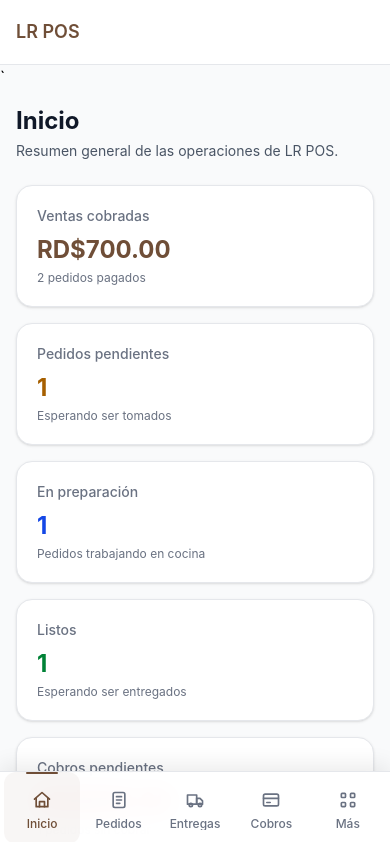
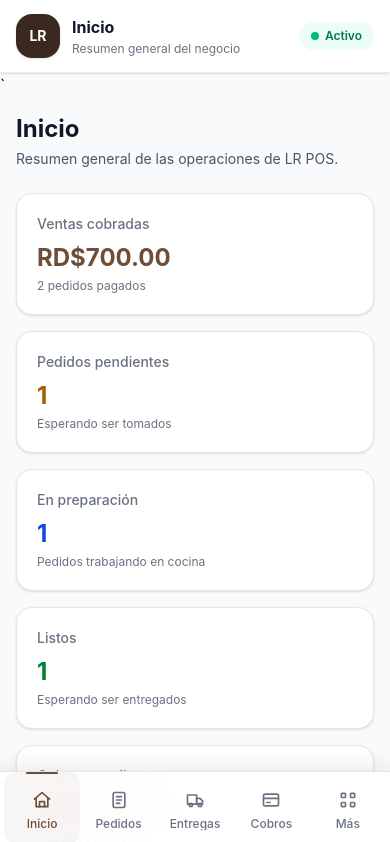
Before and after one commit to lixandro96/lr-pos, a React (Vite) app: page / in a window 390 px wide. Shown: the top 842 px of the page. Built offline with nearby package versions, Linux system fonts and the light colour scheme.

Commit message:
modified

```diff
--- a/src/components/layout/AppHeader.jsx
+++ b/src/components/layout/AppHeader.jsx
@@ -1,17 +1,129 @@
+import { useLocation } from "react-router-dom";
+
+const pageMetaByPath = {
+  "/": {
+    title: "Inicio",
+    description: "Resumen general del negocio",
+  },
+  "/orders": {
+    title: "Pedidos",
+    description: "Crea y confirma nuevos pedidos",
+  },
+  "/kitchen": {
+    title: "Cocina",
+    description: "Pedidos pendientes y en preparación",
+  },
+  "/deliveries": {
+    title: "Entregas",
+    description: "Pedidos listos para despachar",
+  },
+  "/payments": {
+    title: "Cobros",
+    description: "Pedidos pendientes de pago",
+  },
+  "/more": {
+    title: "Más",
+    description: "Opciones y administración",
+  },
+  "/products": {
+    title: "Productos",
+    description: "Gestiona el catálogo",
+  },
+  "/categories": {
+    title: "Categorías",
+    description: "Organiza tus productos",
+  },
+  "/clients": {
+    title: "Clientes",
+    description: "Información de clientes",
+  },
+  "/users": {
+    title: "Usuarios",
+    description: "Gestión del personal",
+  },
+  "/reports": {
+    title: "Reportes",
+    description: "Ventas, cobros y productos",
+  },
+  "/settings": {
+    title: "Configuración",
+    description: "Ajustes generales",
+  },
+};
+
+function getPageMeta(pathname) {
+  return (
+    pageMetaByPath[pathname] ?? {
+      title: "LR POS",
+      description: "Gestión de pedidos y ventas",
+    }
+  );
+}
+
 function AppHeader() {
+  const { pathname } = useLocation();
+  const pageMeta = getPageMeta(pathname);
+
   return (
     <header
       className="
         sticky top-0 z-40
-        border-b border-gray-200
-        bg-white
+        border-b border-gray-200/80
+        bg-white/95
+        shadow-sm
+        backdrop-blur-md
         lg:hidden
       "
     >
-      <div className="flex h-16 items-center px-4">
-        <p className="text-lg font-semibold text-[#6F4E37]">
-          LR POS
-        </p>
+      <div
+        className="
+          mx-auto flex min-h-[4.5rem]
+          max-w-xl items-center justify-between
+          gap-4 px-4
+        "
+      >
+        <div className="flex min-w-0 items-center gap-3">
+          <div
+            className="
+              flex h-11 w-11 shrink-0
+              items-center justify-center
+              rounded-2xl bg-[#3B281F]
+              text-sm font-bold text-white
+              shadow-sm
+            "
+          >
+            LR
+          </div>
+
+          <div className="min-w-0">
+            <p className="truncate text-base font-bold text-gray-900">
+              {pageMeta.title}
+            </p>
+
+            <p className="mt-0.5 truncate text-xs text-gray-500">
+              {pageMeta.description}
+            </p>
+          </div>
+        </div>
+
+        <div
+          className="
+            flex shrink-0 items-center gap-1.5
+            rounded-full bg-emerald-50
+            px-3 py-1.5
+            text-xs font-semibold
+            text-emerald-700
+          "
+        >
+          <span
+            className="
+              h-2 w-2 rounded-full
+              bg-emerald-500
+            "
+          />
+
+          Activo
+        </div>
       </div>
     </header>
   );
--- /dev/null
+++ b/src/features/products/components/ProductAdminCard.jsx
@@ -0,0 +1,82 @@
+const currencyFormatter = new Intl.NumberFormat("es-DO", {
+  style: "currency",
+  currency: "DOP",
+});
+
+function getLowestVariantPrice(product) {
+  const activeVariants =
+    product.variants?.filter((variant) => variant.isActive) ??
+    [];
+
+  if (activeVariants.length === 0) {
+    return product.basePrice;
+  }
+
+  return Math.min(
+    ...activeVariants.map((variant) => variant.price),
+  );
+}
+
+function ProductAdminCard({
+  product,
+  categoryName,
+  onClick,
+}) {
+  const lowestPrice = getLowestVariantPrice(product);
+
+  return (
+    <button
+      type="button"
+      onClick={() => onClick(product.id)}
+      className="
+        rounded-2xl border border-gray-200
+        bg-white p-3 text-left shadow-sm
+        transition hover:-translate-y-0.5
+        hover:border-[#6F4E37]/30
+        hover:shadow-md
+        focus-visible:outline-none
+        focus-visible:ring-2
+        focus-visible:ring-[#6F4E37]/30
+        sm:p-4
+      "
+    >
+      <div className="flex items-start justify-between gap-2">
+        <div className="min-w-0">
+          <h2 className="truncate text-sm font-bold text-gray-900 sm:text-base">
+            {product.name}
+          </h2>
+
+          <p className="mt-1 truncate text-xs text-gray-500">
+            {categoryName}
+          </p>
+        </div>
+
+        <span
+          className={`
+            shrink-0 rounded-full px-2 py-0.5
+            text-[0.65rem] font-semibold
+            ${
+              product.isActive
+                ? "bg-emerald-100 text-emerald-800"
+                : "bg-gray-100 text-gray-600"
+            }
+          `}
+        >
+          {product.isActive ? "Activo" : "Inactivo"}
+        </span>
+      </div>
+
+      <div className="mt-4">
+        <p className="text-xs text-gray-500">
+          Desde
+        </p>
+
+        <p className="text-base font-bold text-[#6F4E37] sm:text-lg">
+          {currencyFormatter.format(lowestPrice)}
+        </p>
+      </div>
+    </button>
+  );
+}
+
+export default ProductAdminCard;
```
